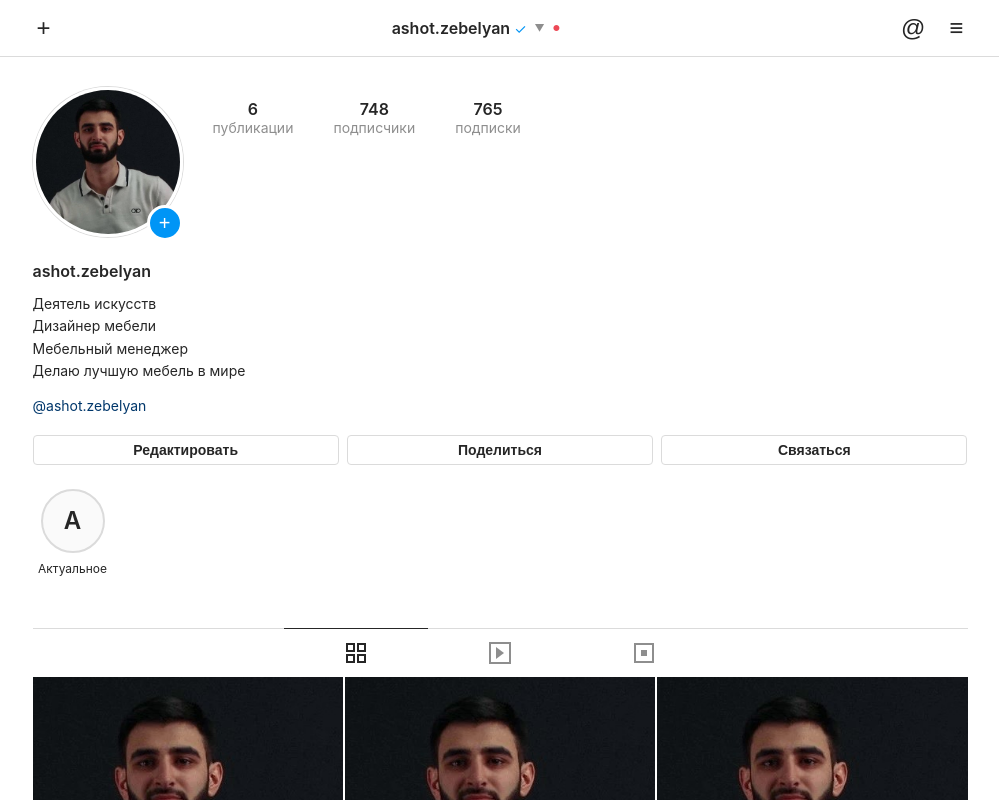
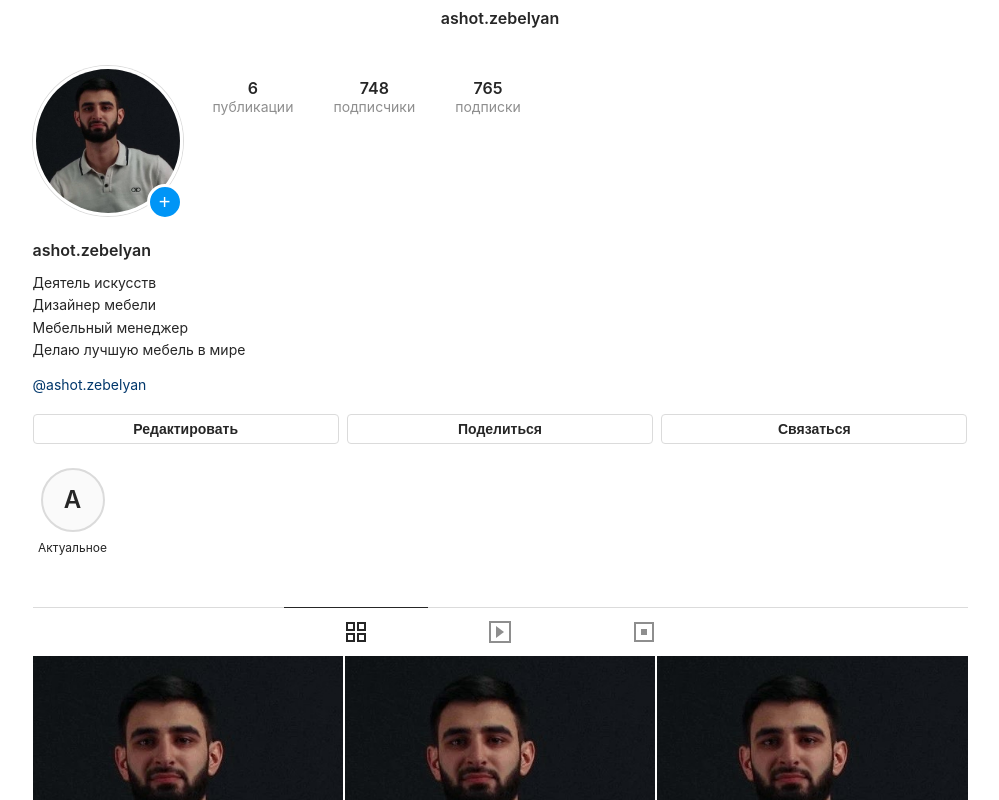
Before and after one commit to zebvalera774583-maker/C-Users-mebel-site, a Next.js app: page / in a window 1280 px wide. Shown: the top 800 px of the page, without its empty margins (140-1139 px from the left). Built offline with nearby package versions, Linux system fonts and the light colour scheme.

Commit message:
Add files via upload

```diff
--- a/app/globals.css
+++ b/app/globals.css
@@ -17,7 +17,6 @@ body {
 /* Header */
 .profile-header {
   background: #fff;
-  border-bottom: 1px solid #dbdbdb;
   position: sticky;
   top: 0;
   z-index: 100;
--- a/app/page.tsx
+++ b/app/page.tsx
@@ -50,16 +50,8 @@ export default function HomePage() {
     <>
       <header className="profile-header">
         <div className="header-top">
-          <button className="icon-btn">+</button>
           <div className="header-title">
             <span className="username">ashot.zebelyan</span>
-            <span className="verified">✓</span>
-            <span className="dropdown">▼</span>
-            <span className="activity-dot">●</span>
-          </div>
-          <div className="header-actions">
-            <button className="icon-btn">@</button>
-            <button className="icon-btn">≡</button>
           </div>
         </div>
       </header>
```
